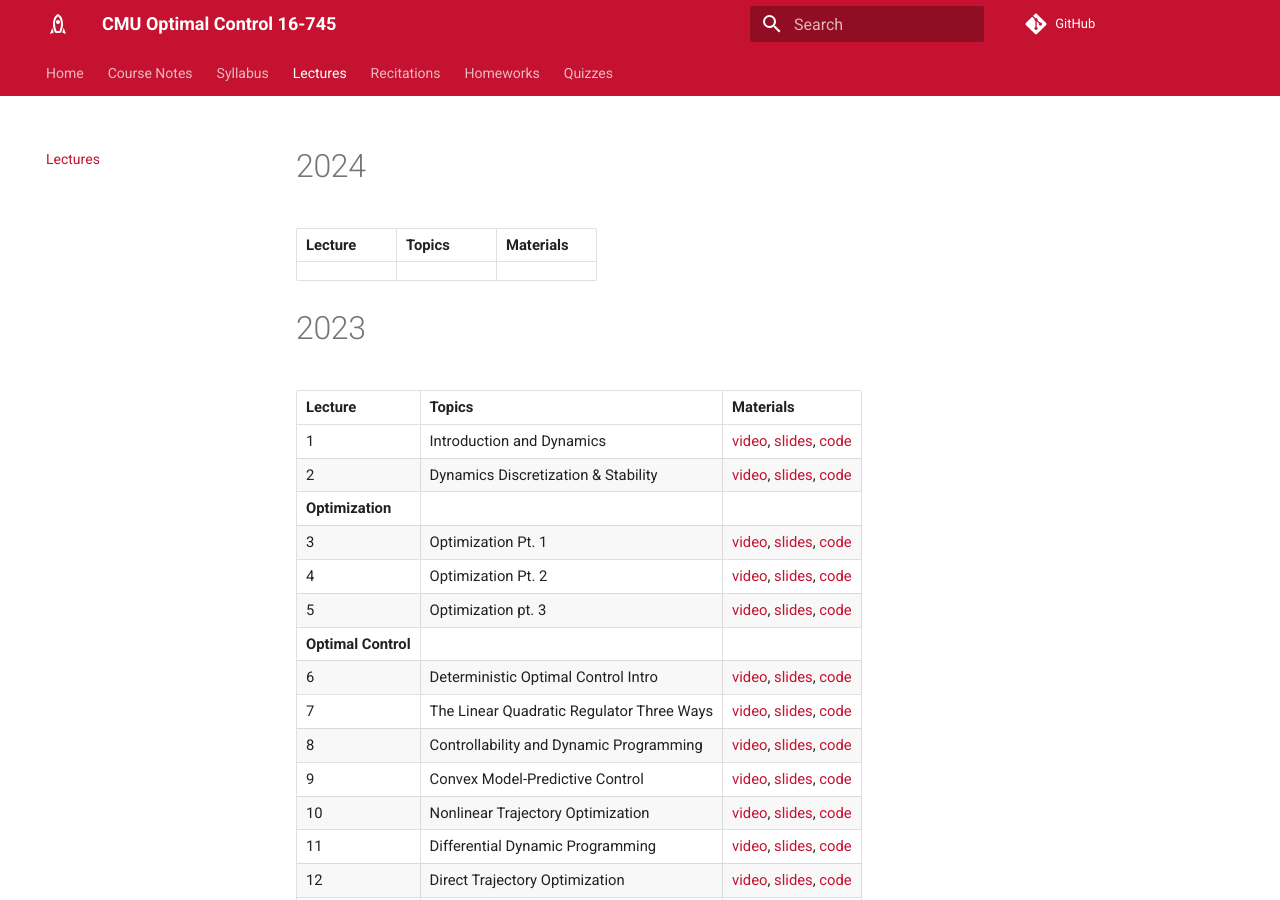
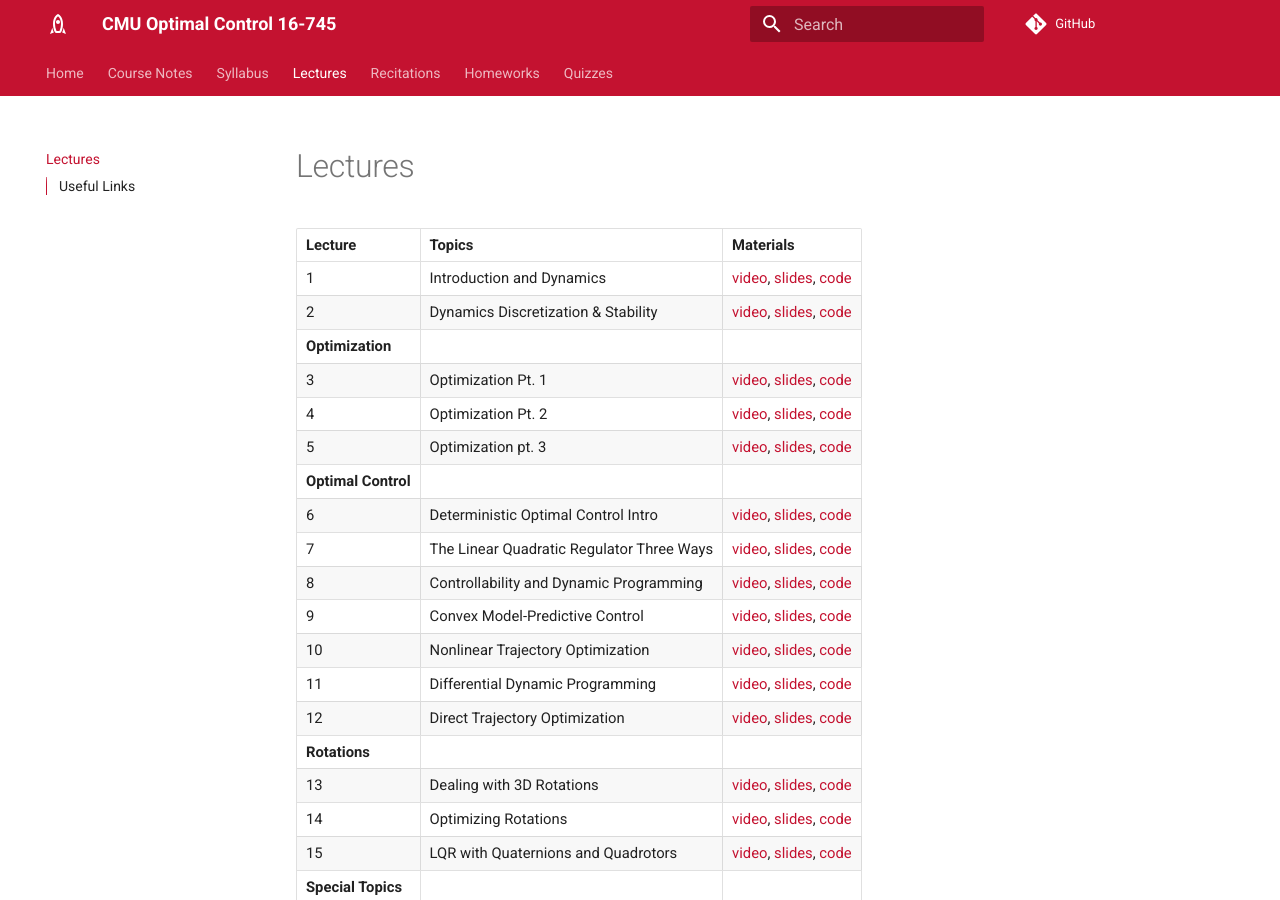
Before and after one commit to cmu-optimal-control/cmu-optimal-control.github.io, an MkDocs documentation site: the page built from docs/lectures.md, in a window 1280 px wide and 900 px high. Built offline with MkDocs 1.6.1 and Material for MkDocs 9.7.7, drawn with Linux system fonts in a browser that asks for light colours.

Commit message:
Update lectures.md

```diff
--- a/docs/lectures.md
+++ b/docs/lectures.md
@@ -1,9 +1,4 @@
-# 2024
 
-| Lecture     | Topics| Materials |
-| ----------- | -----------         | |
-
-# 2023
 | Lecture     | Topics| Materials |
 | ----------- | -----------         | |
 | 1     | Introduction and Dynamics      |[video](https://youtu.be/6rUdAOCNXAU?si=YeY1J_Qo8MD-uSep), [slides](https://github.com/Optimal-Control-16-745/lecture-notebooks/blob/main/Lecture%201/Intro.pdf), [code](https://github.com/Optimal-Control-16-745/lecture-notebooks/tree/main/Lecture%201) |
```
